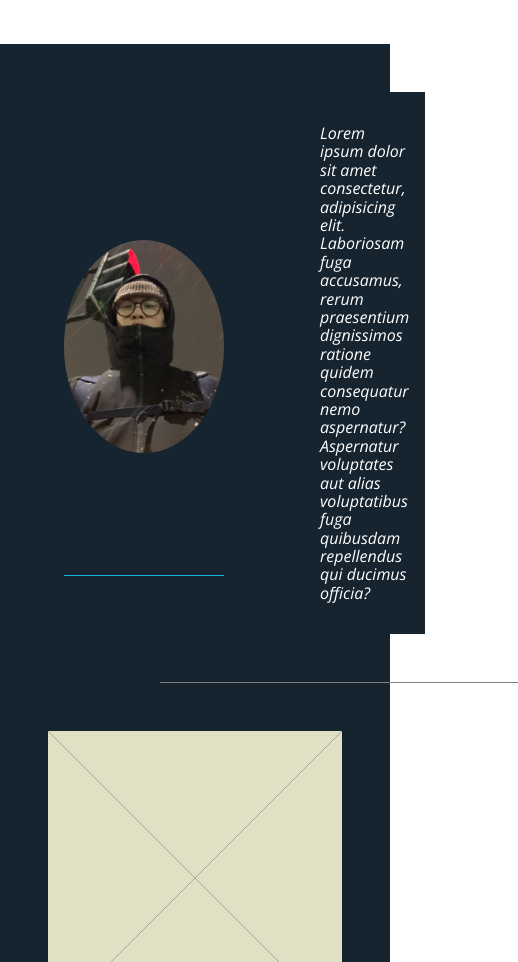
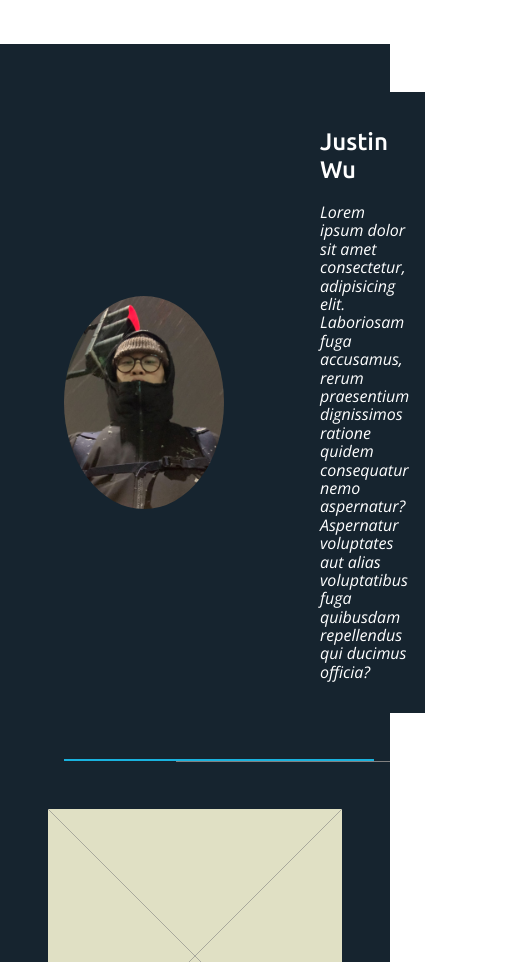
Before and after one commit to justinweiyungwu/week4project1, a website built with Parcel: page cssgrid/index.html in a window 390 px wide. Shown: the part 6520-7482 px from the top of the page, 518 px wide, since content can reach past the window. Built offline with nearby package versions, Linux system fonts and the light colour scheme; files whose address does not match are found by name.

Commit message:
changes to footer: mobile
Justin Wu

```diff
--- a/cssgrid/css/main.css
+++ b/cssgrid/css/main.css
@@ -33,7 +33,7 @@ html {
     color: #222;
     font-size: 1em;
     line-height: 1.4;
-
+    max-width: 100%;
 }
 
 ::-moz-selection {
@@ -119,17 +119,25 @@ p {
 .top-footer-info p {
     font-style: italic;
 }
+.top-footer-info h2 {
+    text-align: left;
+    font-weight: 400;
+}
 .border {
-position: relative;
-right: -9em;
     border-color: gray;
-    z-index: 0;
+    position: relative;
+    right: -1em;
+    margin-left: 9em;
+    z-index: 1;
 
 }
+
 .border1 {
-    position: relative;
 border-color: #19b2de;
-top: 6.6em;
+margin-top: -1.2em;
+margin-left: 3em;
+border-width: 2px;
+z-index: 2;
 
 
 }
@@ -225,9 +233,7 @@ footer {
 .footer-grid-container{
     align-items: center;
 }
-.top-footer-image {
 
-}
 .footer-image {
     object-fit: cover;
     border-radius: 50%;
--- a/cssgrid/index.html
+++ b/cssgrid/index.html
@@ -249,17 +249,18 @@
 <div class="top-footer-image row">
     <div class="top-footer col">
         <img class="footer-image" src="img/me.jpg" alt="image">
-        <hr class="top-footer border1">
     </div>
 </div>
 <div class="top-footer-info row">
     <div class="top-footer col">
+        <h2>Justin Wu</h2>
         <p>Lorem ipsum dolor sit amet consectetur, adipisicing elit.
             Laboriosam fuga accusamus, rerum praesentium dignissimos ratione quidem consequatur nemo aspernatur? Aspernatur voluptates aut alias voluptatibus fuga quibusdam repellendus qui ducimus officia?</p>
     </div>
 </div>
 </div>
 <hr class="top-footer border">
+<hr class="top-footer border1">
 <div class="mid-footer row">
     <div class="mid-footer col">
     <img src="placeholder.svg" alt="">
```
